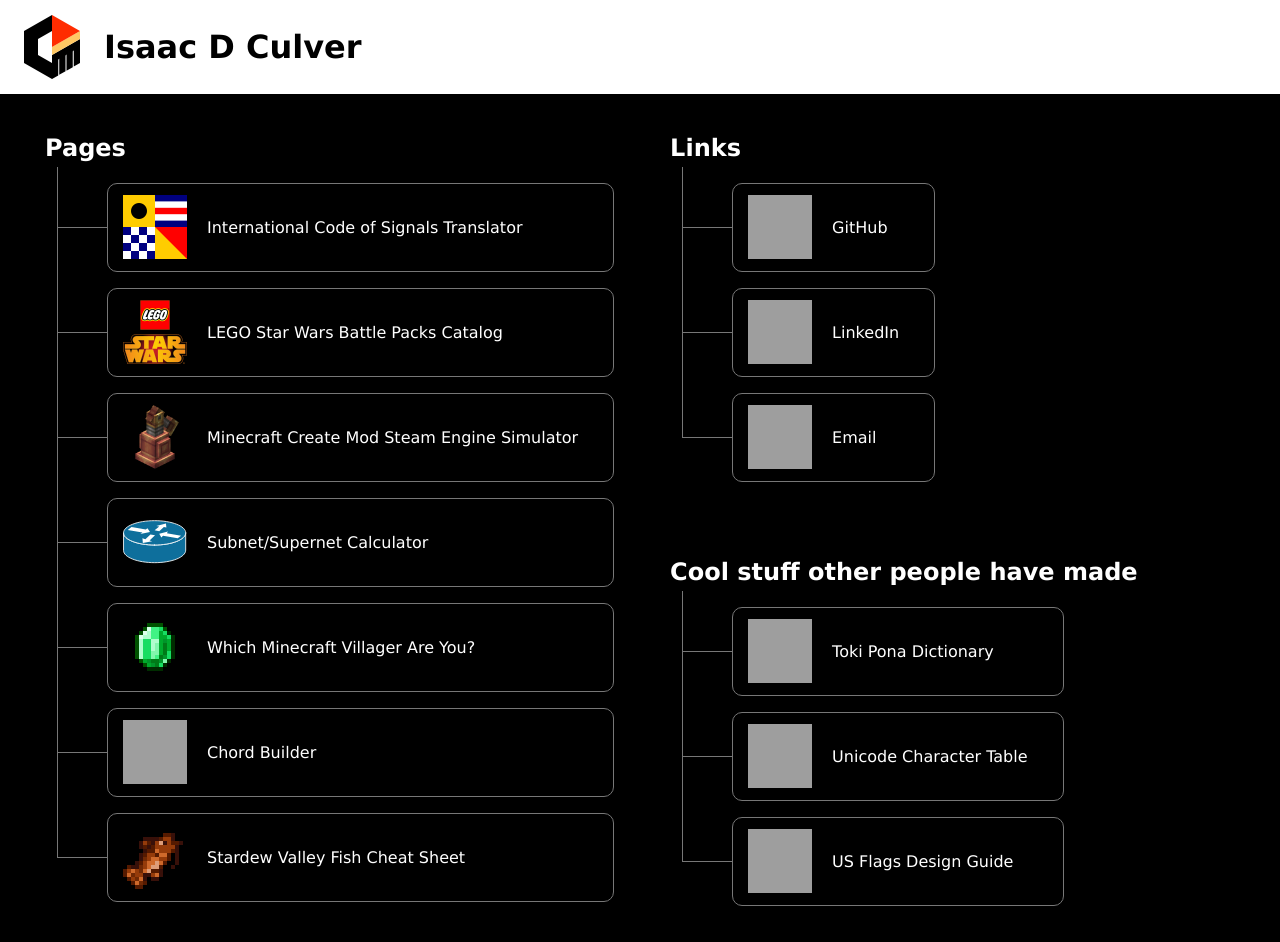
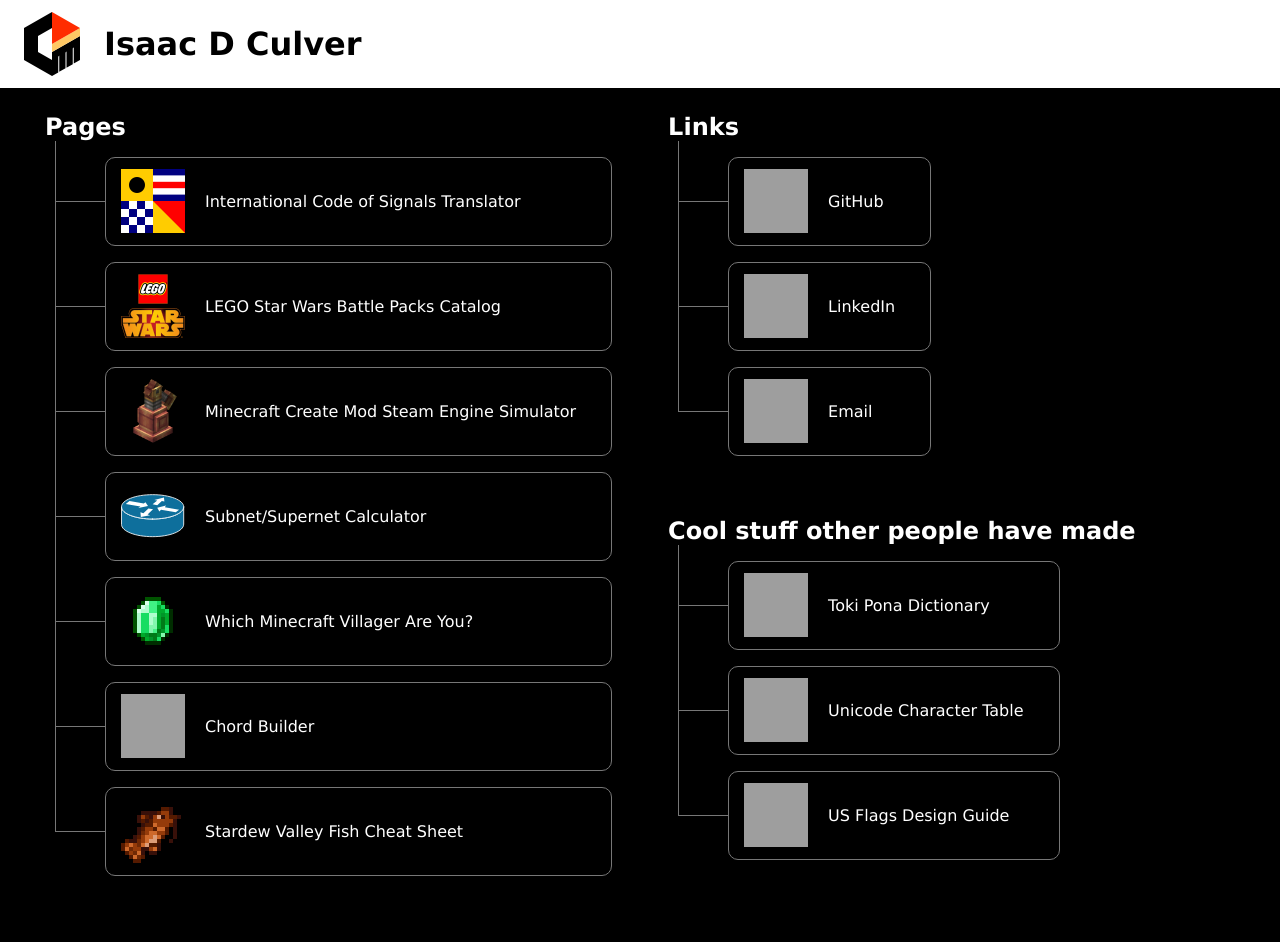
Before and after one commit to idculver27/idculver.net, a PHP site: page / in a window 1280 px wide. After the commit the page ends 876 px from the top, so only its background shows below. Run offline with PHP 8.4, Linux system fonts and the light colour scheme; grey boxes are pictures that could not be loaded.

Commit message:
style tweaks

```diff
--- a/styles/index.css
+++ b/styles/index.css
@@ -33,15 +33,16 @@ h1 {
 	white-space: nowrap;
 }
 h2 {
-	margin-bottom: 5px;
+	margin-bottom: 0px;
 }
 header {
 	align-items: center;
 	background-color: white;
+	box-shadow: 0px 0px 5px black;
 	color: black;
 	display: flex;
 	height: 64px;
-	padding: 15px;
+	padding: 12px;
 	padding-left: 20px;
 	position: sticky;
 	top: 0px;
@@ -58,6 +59,7 @@ span {
 .section {
 	float: left;
 	margin: 20px;
+	margin-top: 5px;
 }
 .thumb {
 	height: 64px;
@@ -77,7 +79,7 @@ span {
 	height: 61px;
 }
 .treeTrunk {
-	margin-left: 12px;
+	margin-left: 10px;
 }
 #icon {
 	width: 64px;
@@ -94,7 +96,6 @@ span {
 	}
 	h2 {
 		font-size: 120%;
-		margin: 0px;
 	}
 	header {
 		height: 32px;
```
